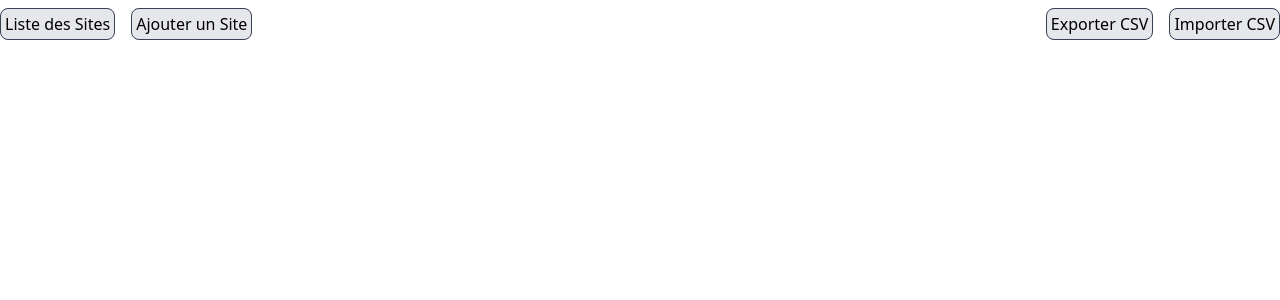
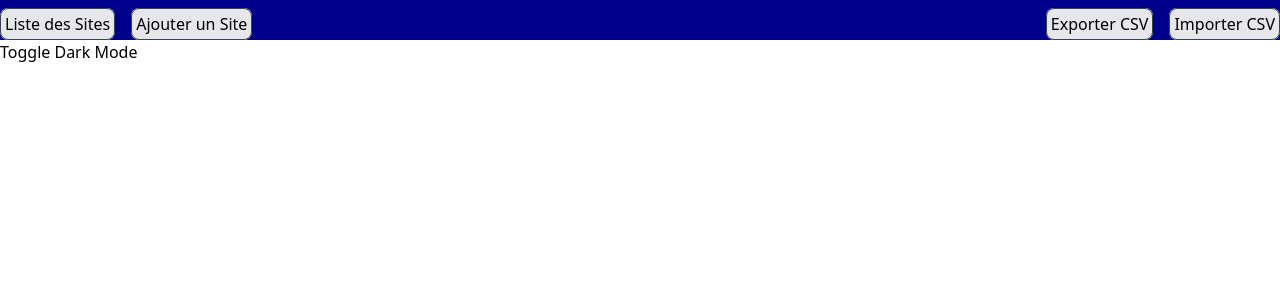
Before and after one commit to Inosthful/b3-c3-django-Martinez-Hauteville, a Django app: template password_manager/appssword/templates/base.html in a window 1280 px wide. Shown: the top 300 px of the page. Run offline with Django 3.2, Linux system fonts and the light colour scheme; the template is opened without the code that fills it, so the values that code supplies are empty.

Commit message:
dark_mode missing js

```diff
--- /dev/null
+++ b/password_manager/appssword/settings.py
@@ -0,0 +1 @@
+DARK_MODE = False
--- /dev/null
+++ b/password_manager/appssword/static/css/style_dark.css
@@ -0,0 +1,5 @@
+
+#navbar{
+    background-color: rebeccapurple;
+    height: 50%;
+}
--- /dev/null
+++ b/password_manager/appssword/static/css/style_light.css
@@ -0,0 +1,5 @@
+
+#navbar{
+    background-color: darkblue;
+    height: 5%;
+}
--- a/password_manager/appssword/static/css/styles.css
+++ b/password_manager/appssword/static/css/styles.css
@@ -15,3 +15,7 @@ body.dark-mode {
     background-color:#8c12f7 !important;
 }
      */
+     #navbar{
+        background-color: darkblue;
+        height: 5%;
+    }
--- a/password_manager/appssword/static/js/darkmode.js
+++ b/password_manager/appssword/static/js/darkmode.js
@@ -28,3 +28,27 @@
 //         }
 //     });
 // });
+$(document).ready(function() {
+    // Fonction pour obtenir l'état actuel du mode
+    function getDarkMode() {
+        $.get('/dark-mode/', function(data) {
+            if (data.dark_mode) {
+                console.log("mode sombre")
+            } else {
+                console.log("mode clair")
+            }
+        });
+    }
+
+    // Appeler la fonction pour activer le mode lors du chargement de la page
+       getDarkMode();
+
+    $('#toggleDarkMode').click(function() {
+        $.post('/dark-mode/', function(data) {
+            if (data.status === 'success') {
+                // Appeler à nouveau la fonction pour basculer entre les modes
+                getDarkMode();
+            }
+        });
+    });
+});
--- a/password_manager/appssword/templates/base.html
+++ b/password_manager/appssword/templates/base.html
@@ -4,12 +4,15 @@
 
 
     <link href="https://cdn.jsdelivr.net/npm/tailwindcss@2.2.19/dist/tailwind.min.css" rel="stylesheet">
-    {% comment %} <link rel="stylesheet" href="{% static 'css/styles.css' %}"> {% endcomment %}
-
+    <link rel="stylesheet" href="{% static 'css/styles.css' %}">
+    <link rel="stylesheet" href="{% static 'css/styles_light.css' %}">
+    {%if DARK_MODE%}
+    <link rel="stylesheet" href="{% static 'css/styles_dark.css' %}">
+    {%endif%}
 </head>
 <body class="">
 
-    <nav>
+    <nav id="navbar">
         <ul class="flex flex-row justify-between pt-3">
             <div class="">
            <div class="flex flex-row gap-4">
@@ -24,12 +27,12 @@
         </div>
         </ul>
     </nav>
-    {% comment %} <button id="toggleDarkMode">Toggle Dark Mode</button> {% endcomment %}
+    <button id="toggleDarkMode">Toggle Dark Mode</button>
 
     {% block content %}{% endblock %}
     {% block content2 %}{% endblock %}
-
-    {% comment %} <script src="{% static 'js/darkmode.js' %}"></script> {% endcomment %}
+    <script src="https://code.jquery.com/jquery-3.6.0.min.js"></script>
+    <script src="{% static 'js/darkmode.js' %}"></script>
 
 </body>
 </html>
--- a/password_manager/appssword/urls.py
+++ b/password_manager/appssword/urls.py
@@ -16,7 +16,7 @@ Including another URLconf
 """
 from django.contrib import admin
 from django.urls import path
-from .views import export_csv, import_csv, suppress_site,change_site,add_site,list_sites
+from .views import export_csv, import_csv, suppress_site,change_site,add_site,list_sites, toggle_dark_mode
 
 urlpatterns = [
     path('', list_sites, name='list_sites'),  # URL racine de l'application
@@ -26,5 +26,6 @@ urlpatterns = [
     path('add/', add_site, name='add_site'),
     path('import-csv/', import_csv, name='import_csv'),
     path('export-csv/', export_csv, name='export_csv'),
+    path('dark-mode/', toggle_dark_mode, name='toggle_dark_mode'),
 
 ]
```
Also changed, not shown: password_manager/appssword/views.py (+15 -1 lines), password_manager/db.sqlite3.
